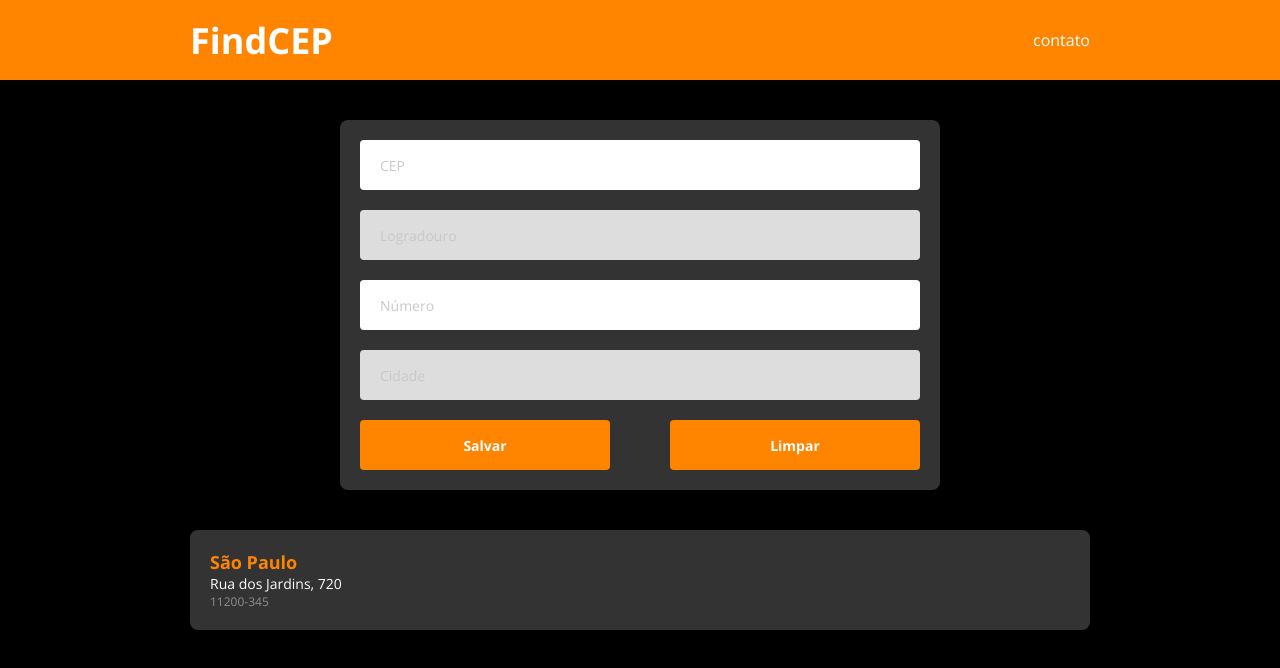
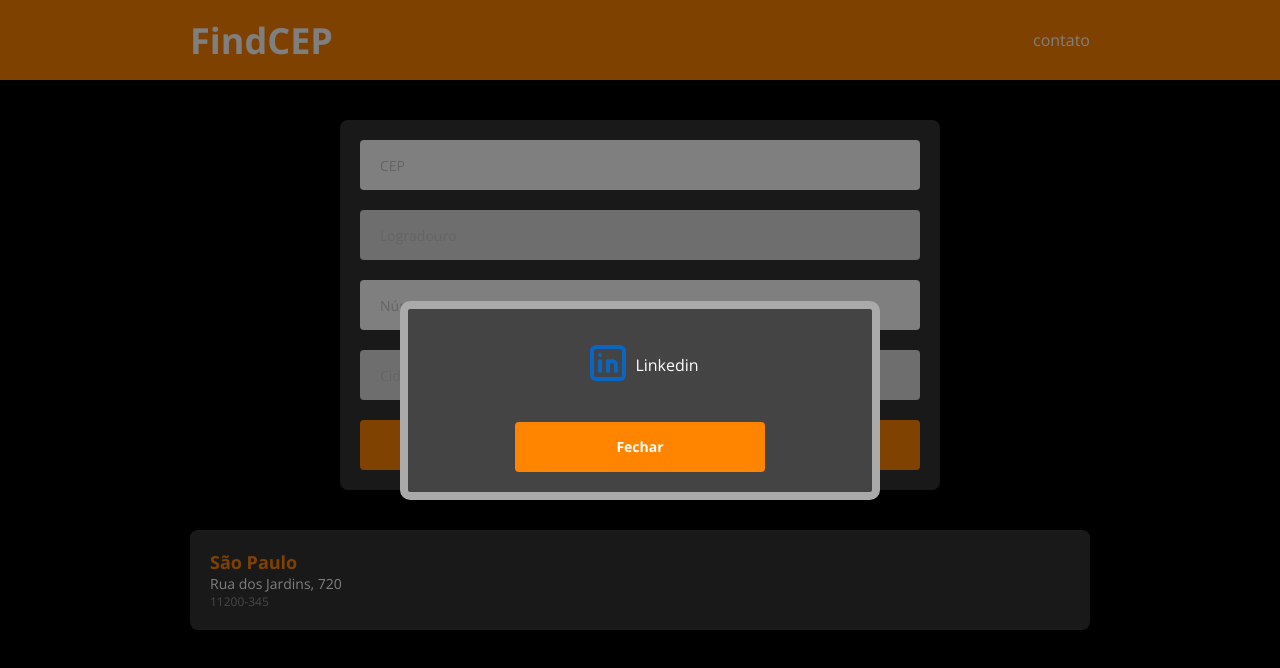
Before and after one commit to anderson-aguiar/consultaCep, a plain HTML site: page index.html in a window 1280 px wide. Drawn offline with nearby package versions, Linux system fonts and the light colour scheme.

Commit message:
Criado layout do modal

```diff
--- /dev/null
+++ b/css/buttons.css
@@ -0,0 +1,24 @@
+.btn-container {
+    display: flex;
+    justify-content: space-between;
+
+}
+
+.btn {
+    width: 250px;
+    height: 50px;
+    background-color: #ff8400;
+    color: #fff;
+    border: 0;
+    border-radius: 4px;
+    font-weight: 700;
+    font-size: 14px;
+}
+
+.btn-left {
+    margin-right: 10px;
+}
+
+.btn-rigth {
+    margin-left: 10px;
+}
--- /dev/null
+++ b/css/modal.css
@@ -0,0 +1,47 @@
+.modal-container {
+    position: fixed;
+    top: 0;
+    left: 0;
+    height: 100vh;
+    width: 100%;
+    z-index: 1;
+    background-color: rgba(0, 0, 0, 0.5);
+    display: none;
+    padding: 20px;
+}
+
+.modal-container.active {
+    display: flex;
+    justify-content: center;
+    align-items: center;
+}
+
+.modal-box {
+    width: 100%;
+    max-width: 480px;
+    background-color: #444;
+    padding: 20px;
+    border-radius: 10px;
+    border: 8px solid #aaa;
+    display: flex;
+    flex-direction: column;
+    align-items: center;
+
+}
+
+.modal-content {
+    color: #fff;
+    margin-bottom: 30px;
+    margin-top: 10px;
+}
+
+.modal-link {
+    display: flex;
+    align-items: center;
+}
+
+.modal-link a {
+    color: #fff;
+    padding-left: 3px;
+    text-decoration: none;
+}
--- a/css/styles.css
+++ b/css/styles.css
@@ -1,3 +1,6 @@
+@import 'modal.css';
+@import 'buttons.css';
+
 * {
     box-sizing: border-box;
     padding: 0;
@@ -83,30 +86,6 @@ body {
     background-color: #ddd;
 }
 
-.btn-container {
-    display: flex;
-    justify-content: space-between;
-
-}
-
-.btn {
-    width: 250px;
-    height: 50px;
-    background-color: #ff8400;
-    color: #fff;
-    border: 0;
-    border-radius: 4px;
-    font-weight: 700;
-    font-size: 14px;
-}
-
-.btn-left {
-    margin-right: 10px;
-}
-
-.btn-rigth {
-    margin-left: 10px;
-}
 
 .card-list-item {
     background-color: #333;
--- a/index.html
+++ b/index.html
@@ -85,6 +85,27 @@
         </div>
       </section>
     </main>
+    <section id="modal-contact" class="modal-container active">
+      <div class="modal-box">
+        <div class="modal-content">
+          <div class="modal-link">
+            <a
+              href="http://linkedin.com/in/anderson-tech"
+              target="_blank"
+              rel="Linkedin"
+              ><img src="./img/brand-linkedin.svg" alt="Linkedin"
+            /></a>
+            <a
+              href="http://linkedin.com/in/anderson-tech"
+              target="_blank"
+              rel="Linkedin"
+              >Linkedin</a
+            >
+          </div>
+        </div>
+        <button class="btn">Fechar</button>
+      </div>
+    </section>
     <script type="module" src="js/amviacep.js"></script>
   </body>
 </html>
```
Also changed, not shown: img/brand-linkedin.svg (added).
